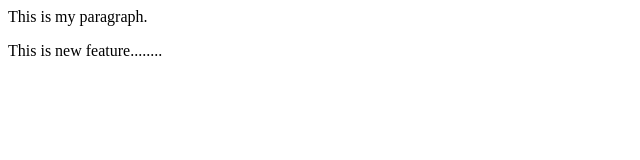
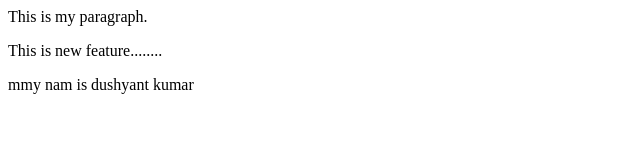
Before and after one commit to Dushyant8810kr/My-New_repo, a plain HTML site: page index.html in a window 1280 px wide. Shown: the whole page, without its empty margins (0-640 px from the left). Drawn offline with Linux system fonts and the light colour scheme.

Commit message:
my introduction

```diff
--- a/index.html
+++ b/index.html
@@ -1,2 +1,3 @@
 <p>This is my paragraph.</p>
 <p>This is new feature........</p>
+<p>mmy nam is dushyant kumar</p>
```
